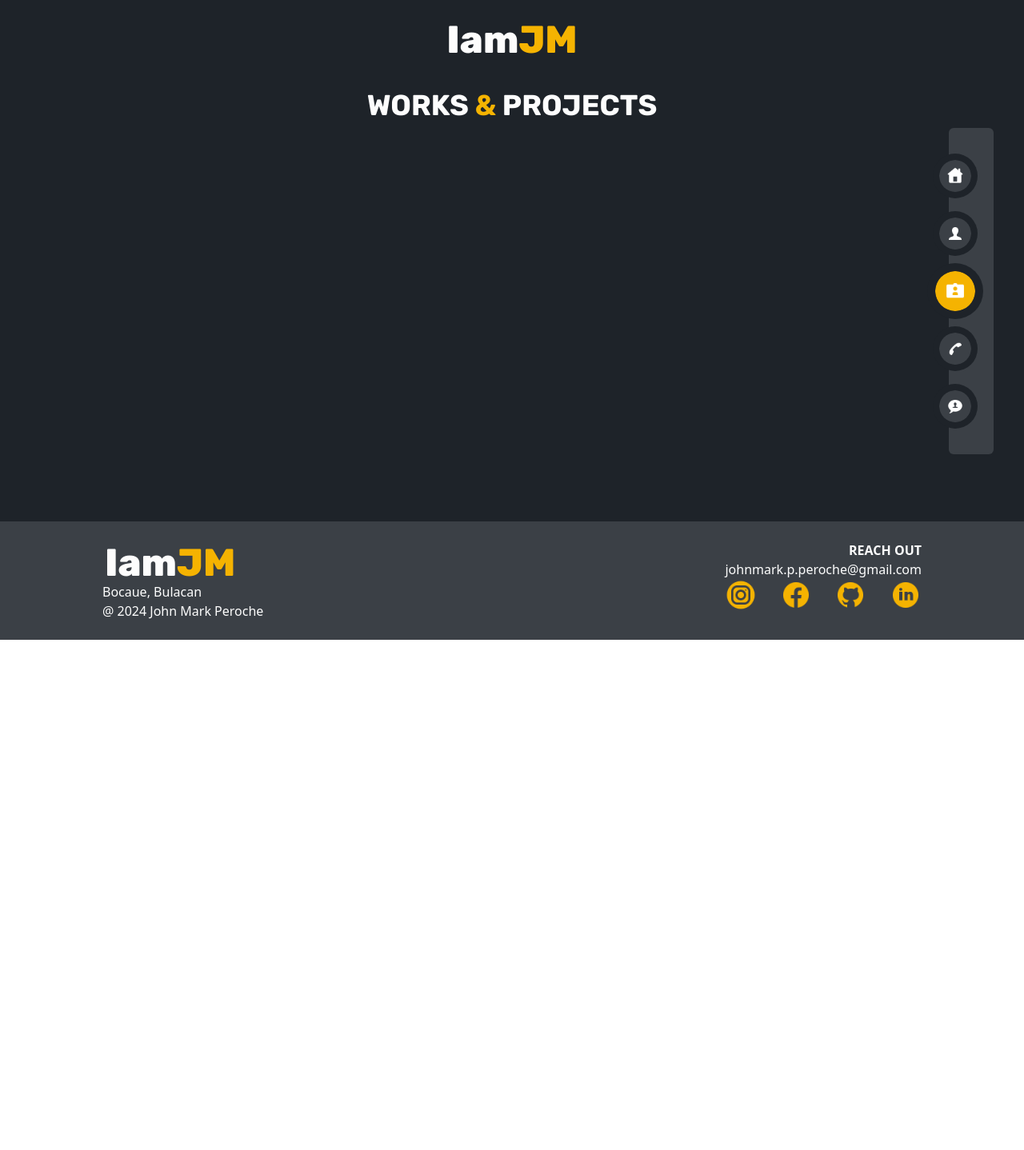
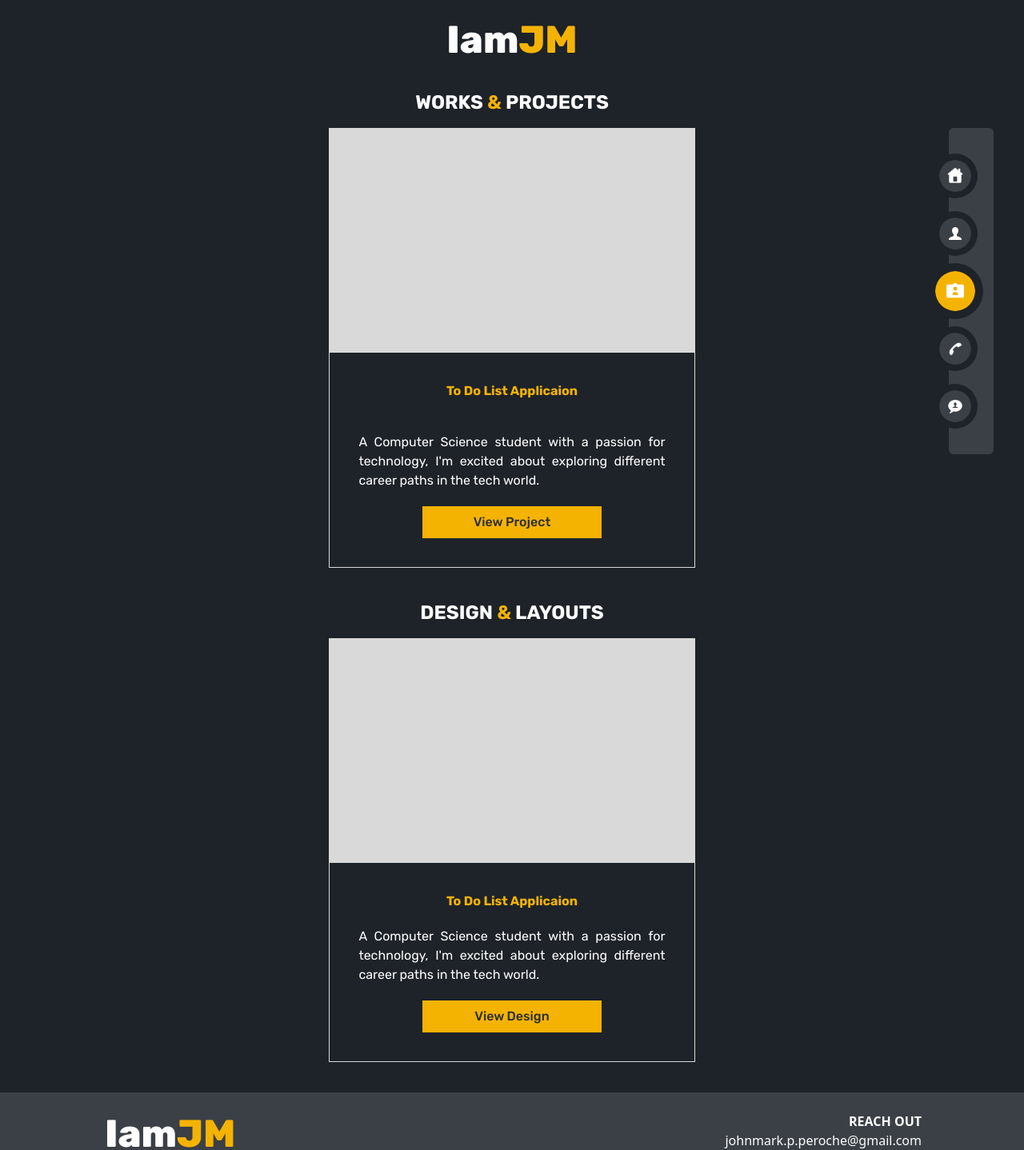
Before and after one commit to Java-rice/IAmJM, a React (Vite) app: page /IAmJM/projects in a window 1280 px wide. Shown: the top 1438 px of the page at 80% size. Before the commit the page ends 800 px from the top, so only its background shows below. Built offline with nearby package versions, Linux system fonts and the light colour scheme.

Commit message:
feat: added layout and design for projects tab

```diff
--- /dev/null
+++ b/src/components/cards/LayoutCards.jsx
@@ -0,0 +1,19 @@
+import React from 'react'
+import { Button } from '../button/Button'
+
+const LayoutCards = () => {
+  return (
+    <div className='w-[45%] mx-auto'>
+      <div className='bg-[#D9D9D9] w-auto h-[35vh]'> </div>
+      <div className="border min-width border-[#D9D9D9] flex flex-col justify-center p-9 gap-5">
+        <h3 className='text-[#F5B301] font-md text-center'><b>To Do List Applicaion</b></h3>
+        <div>
+            <p className='text-base text-justify'>A Computer Science student with a passion for technology, I'm excited about exploring different career paths in the tech world.</p>
+        </div>
+        <Button variant="solid" className="w-[14rem] mx-auto">View Design</Button>
+      </div>
+    </div>
+  )
+}
+
+export default LayoutCards
--- /dev/null
+++ b/src/components/cards/ProjectCards.jsx
@@ -0,0 +1,22 @@
+import React from 'react'
+import { Button } from '../button/Button'
+
+const ProjectCards = () => {
+  return (
+    <div className='w-[45%] mx-auto'>
+      <div className='bg-[#D9D9D9] w-auto h-[35vh]'> </div>
+      <div className="border min-width border-[#D9D9D9] flex flex-col justify-center p-9 gap-5">
+        <h3 className='text-[#F5B301] font-md text-center'><b>To Do List Applicaion</b></h3>
+        <div>
+
+        </div>
+        <div>
+            <p className='text-base text-justify'>A Computer Science student with a passion for technology, I'm excited about exploring different career paths in the tech world.</p>
+        </div>
+        <Button variant="solid" className="w-[14rem] mx-auto">View Project</Button>
+      </div>
+    </div>
+  )
+}
+
+export default ProjectCards
--- a/src/pages/projects/Projects.jsx
+++ b/src/pages/projects/Projects.jsx
@@ -1,13 +1,27 @@
 import React from "react";
-import Navigation from "../../components/navigation/Navigation";
+import ProjectCards from "../../components/cards/ProjectCards";
+import LayoutCards from "../../components/cards/LayoutCards";
 
 const Projects = () => {
   return (
     <div className="px-[10%] lg:gap-10 gap-3 text-[#FDFDFD] font-rubik flex flex-col justify-center items-center h-auto py-[3%]">
-      <div className="w-full text-center text-[#FDFDFD]">
-      <h1 className="font-bold text-4xl">
-          WORKS <span className="text-[#F5B301]">&</span> PROJECTS
-        </h1>
+      <div className="flex flex-col justify-center px-auto">
+        <div className="w-full text-center mb-4 text-[#FDFDFD]">
+          <h1 className="font-bold text-2xl">
+            WORKS <span className="text-[#F5B301]">&</span> PROJECTS
+          </h1>
+        </div>
+        <ProjectCards></ProjectCards>
+        <div></div>
+      </div>
+      <div>
+        <div className="w-ful mb-4 text-center text-[#FDFDFD]">
+          <h1 className="font-bold text-2xl">
+          DESIGN <span className="text-[#F5B301]">&</span> LAYOUTS
+          </h1>
+        </div>
+        <LayoutCards></LayoutCards>
+        <div></div>
       </div>
     </div>
   );
```
